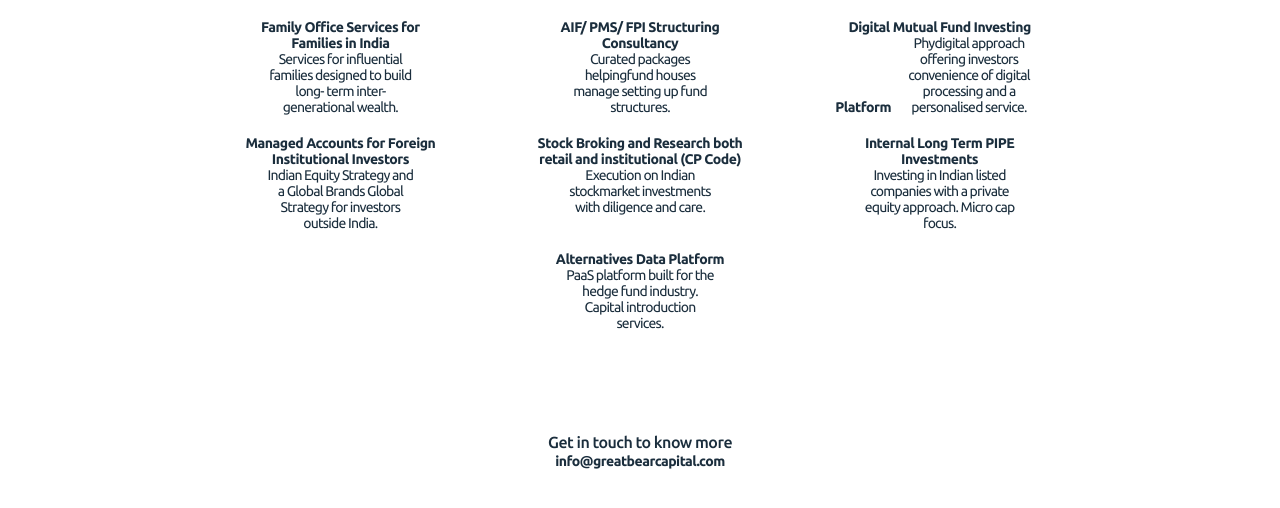
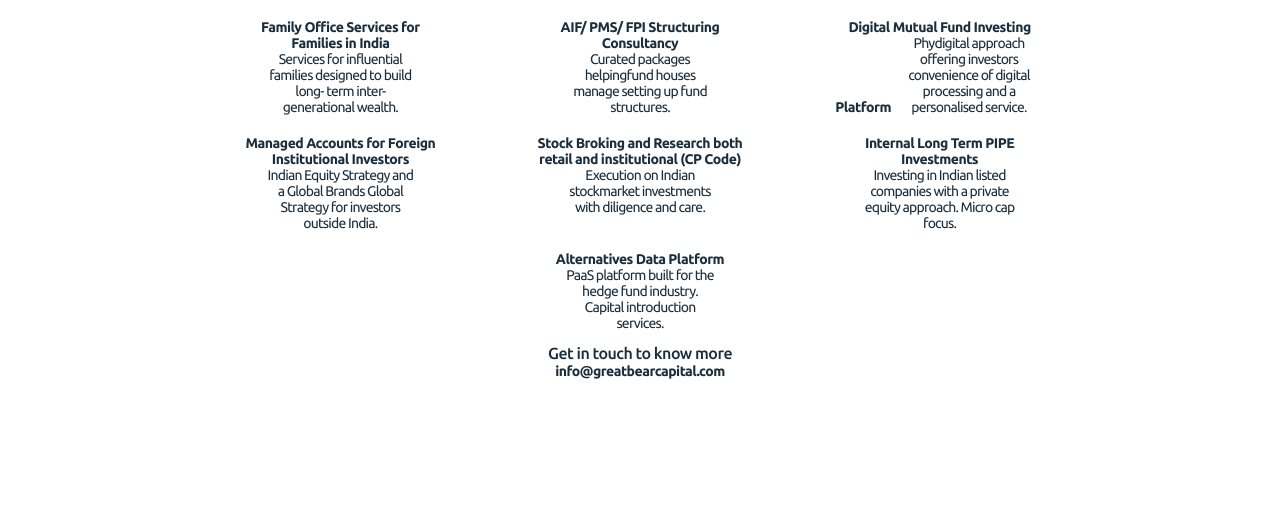
Before and after one commit to technologyatyottoldotcom/technologyatyottoldotcom.github.io, a plain HTML site: page index.html in a window 1280 px wide. Shown: the part 316-824 px from the top of the page. After the commit the page ends 800 px from the top, so only its background shows below. Drawn offline with Linux system fonts and the light colour scheme; a web font is replaced by a local one.

Commit message:
Update index.css

```diff
--- a/index.css
+++ b/index.css
@@ -353,8 +353,8 @@ html {
     width: 90%;
     display: flex;
     flex-direction: column;
-    padding-top: 5%;
-    margin: 3% 5% 3% 5%
+    padding-top: 1%;
+    margin: auto
 }
 
 .footer-image {
```
